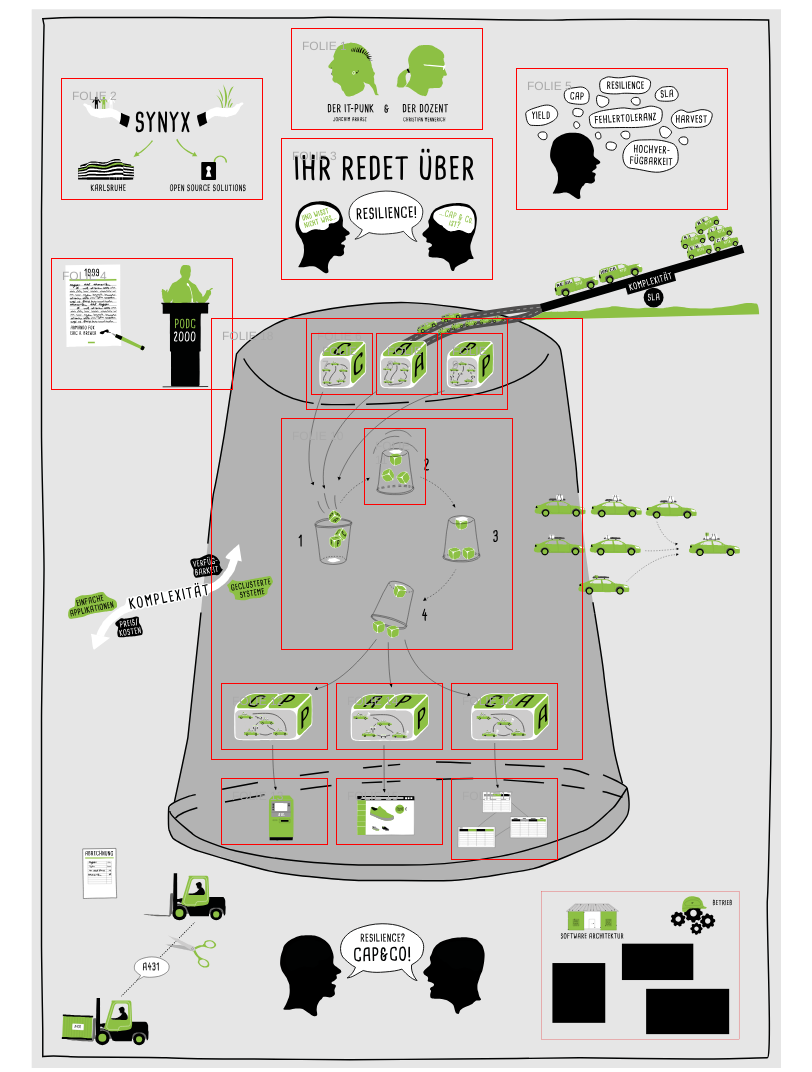
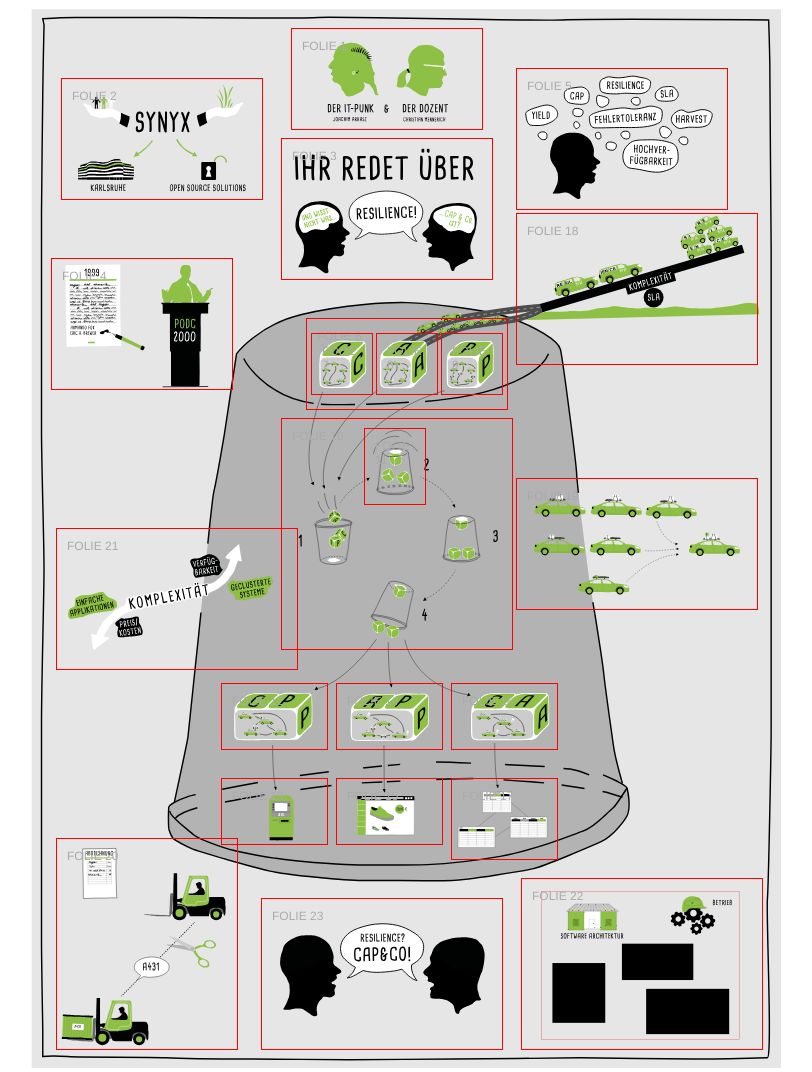
Before and after one commit to Crustpunk/cap_animation, a website: page public_html/index.html in a window 1280 px wide. Shown: the whole page, without its empty margins (234-1046 px from the left). Drawn offline with nearby package versions, Linux system fonts and the light colour scheme.

Commit message:
* added all slides which are finished * more eto be discussed

```diff
--- a/public_html/index.html
+++ b/public_html/index.html
@@ -81,6 +81,21 @@
                 <div class="label" id="folie18">
                     FOLIE 18
                 </div>
+                <div class="label" id="folie19">
+                    FOLIE 19
+                </div>
+                <div class="label" id="folie20">
+                    FOLIE 20
+                </div>
+                <div class="label" id="folie21">
+                    FOLIE 21
+                </div>
+                <div class="label" id="folie22">
+                    FOLIE 22
+                </div>
+                <div class="label" id="folie23">
+                    FOLIE 23
+                </div>
             </div>
         </div>
     </body>
--- a/public_html/style.css
+++ b/public_html/style.css
@@ -147,7 +147,63 @@
     -webkit-transform: rotate(0deg);
     -moz-transform: rotate(0deg);
 }
-#folie18 {
+#folie18 { /* 4.1*/
+    left:485px;
+    top:205px;
+    width:220px;
+    height:130px;
+    -webkit-transform: rotate(0deg);
+    -moz-transform: rotate(0deg);
+}
+#folie19 { /* 4.2*/
+    left:485px;
+    top:470px;
+    width:220px;
+    height:110px;
+    -webkit-transform: rotate(0deg);
+    -moz-transform: rotate(0deg);
+}
+#folie20 { /* 5*/
+    left:25px;
+    top:830px;
+    width:160px;
+    height:190px;
+    -webkit-transform: rotate(0deg);
+    -moz-transform: rotate(0deg);
+}
+#folie21 { /* 6*/
+    left:25px;
+    top:520px;
+    width:220px;
+    height:120px;
+    -webkit-transform: rotate(0deg);
+    -moz-transform: rotate(0deg);
+}
+#folie22 { /* 7*/
+    left:490px;
+    top:870px;
+    width:220px;
+    height:150px;
+    -webkit-transform: rotate(0deg);
+    -moz-transform: rotate(0deg);
+}
+#folie23 { /* 8*/
+    left:230px;
+    top:890px;
+    width:220px;
+    height:130px;
+    -webkit-transform: rotate(0deg);
+    -moz-transform: rotate(0deg);
+}
+
+
+
+
+
+
+
+/* kann weg ?
+#folie 2.12 {
     left:180px;
     top:310px;
     width:350px;
@@ -155,6 +211,7 @@
     -webkit-transform: rotate(0deg);
     -moz-transform: rotate(0deg);
 }
+*/
 
 
 div.label {
```
